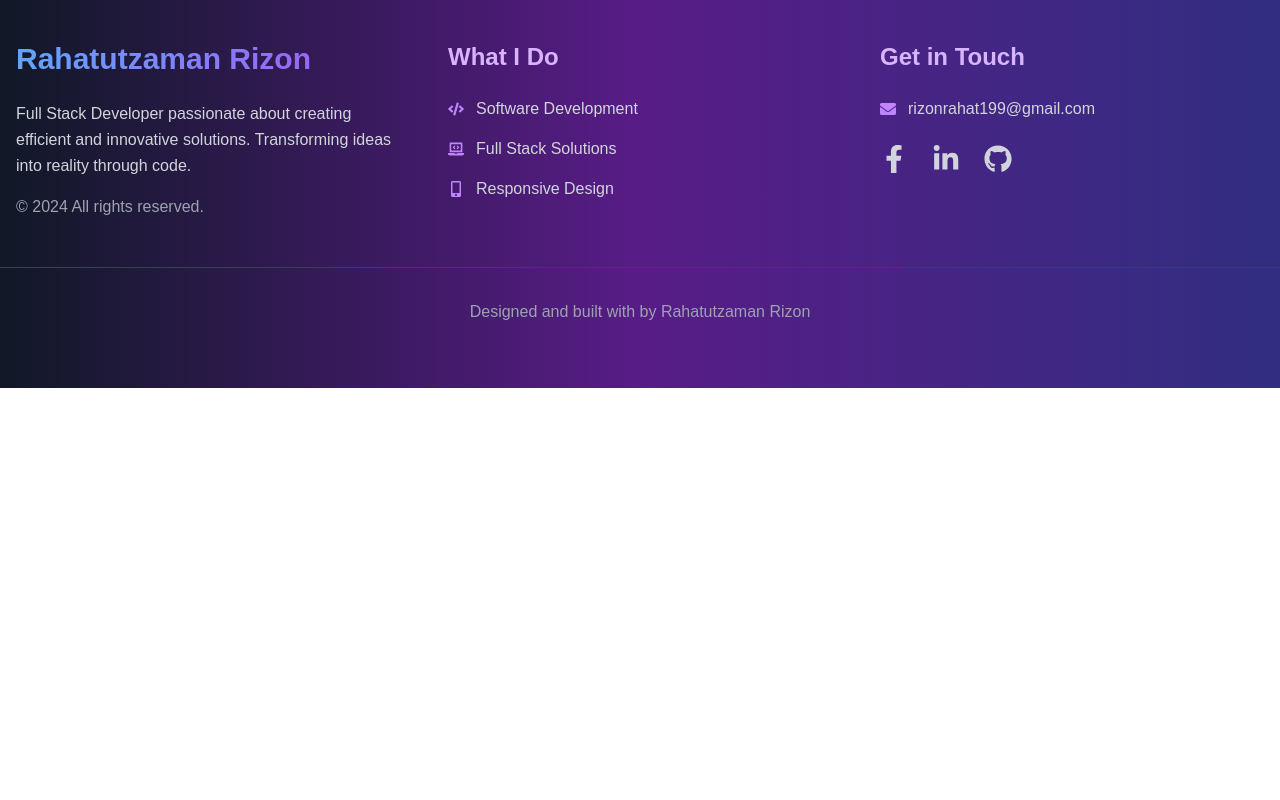
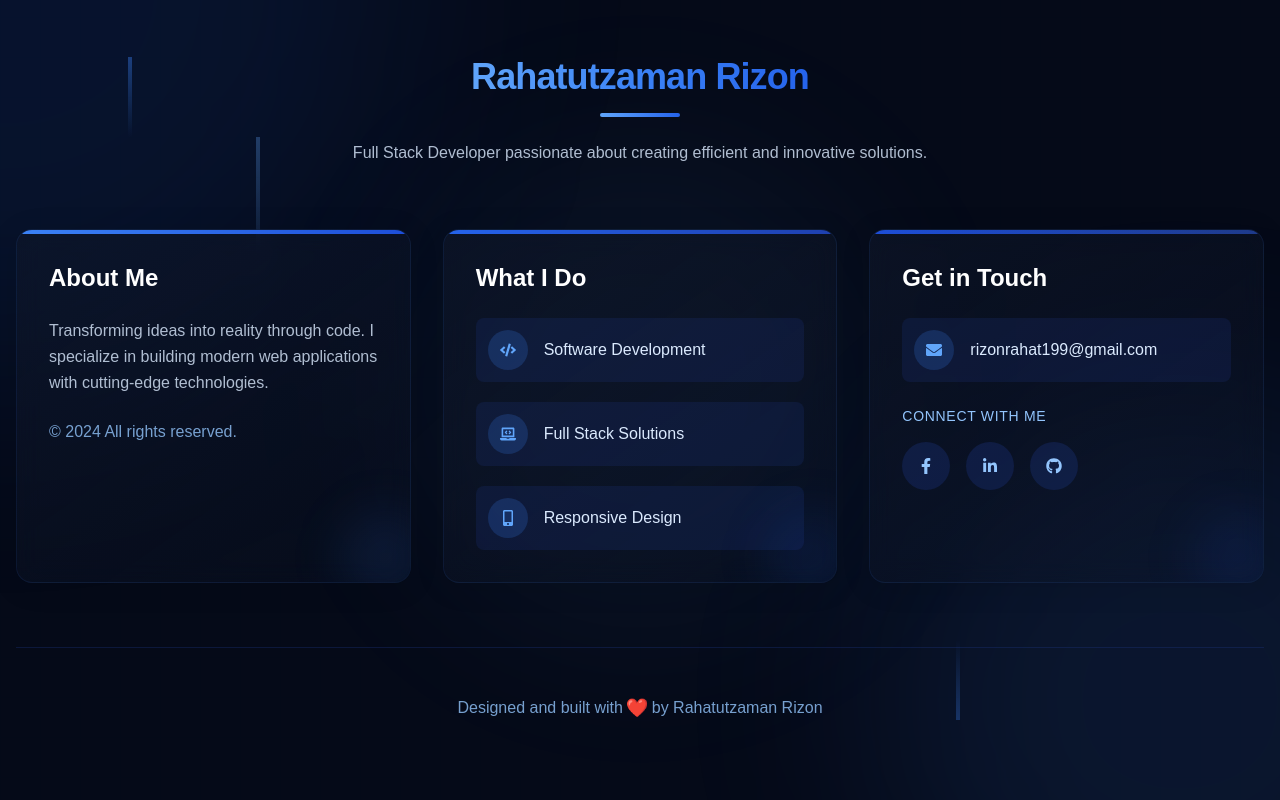
Before and after one commit to rahatutzaman-rizon/Rahatutzaman-Rizon-portfolio, a Next.js app: page / in a window 1280 px wide. Shown: the part 9758-10558 px from the top of the page. Before the commit the page ends 10146 px from the top, so only its background shows below. Built offline with nearby package versions, Linux system fonts and the light colour scheme; no server answers.

Commit message:
add footer design

```diff
--- a/src/components/shared/footer.tsx
+++ b/src/components/shared/footer.tsx
@@ -1,8 +1,8 @@
-'use client'
+"use client"
 
-import React from 'react'
-import { motion } from 'framer-motion'
-import { FaFacebookF, FaLinkedinIn, FaGithub, FaEnvelope, FaCode, FaLaptopCode, FaMobileAlt } from 'react-icons/fa'
+import type React from "react"
+import { motion } from "framer-motion"
+import { FaFacebookF, FaLinkedinIn, FaGithub, FaEnvelope, FaCode, FaLaptopCode, FaMobileAlt } from "react-icons/fa"
 
 const Footer: React.FC = () => {
   const currentYear = new Date().getFullYear()
@@ -27,112 +27,204 @@ const Footer: React.FC = () => {
   }
 
   return (
-    <footer className="bg-gradient-to-r from-gray-900 via-purple-900 to-indigo-900 text-white py-16">
+    <footer className="relative py-20 overflow-hidden bg-[#050A18]">
+      {/* Animated background elements */}
+      <div className="absolute inset-0 overflow-hidden">
+        <div className="absolute top-0 left-0 w-[800px] h-[800px] rounded-full bg-blue-600/10 blur-[120px] -translate-x-1/2 -translate-y-1/2"></div>
+        <div className="absolute bottom-0 right-0 w-[600px] h-[600px] rounded-full bg-blue-500/10 blur-[100px] translate-x-1/3 translate-y-1/3"></div>
+        <div className="absolute top-1/2 left-1/2 w-[500px] h-[500px] rounded-full bg-blue-400/5 blur-[80px] -translate-x-1/2 -translate-y-1/2"></div>
+
+        {/* Decorative elements */}
+        <div className="absolute top-20 left-[10%] w-1 h-20 bg-gradient-to-b from-blue-500 to-transparent opacity-40"></div>
+        <div className="absolute top-40 left-[20%] w-1 h-40 bg-gradient-to-b from-blue-400 to-transparent opacity-30"></div>
+        <div className="absolute top-10 right-[15%] w-1 h-30 bg-gradient-to-b from-blue-500 to-transparent opacity-40"></div>
+        <div className="absolute bottom-20 right-[25%] w-1 h-20 bg-gradient-to-b from-transparent to-blue-500 opacity-30"></div>
+
+        {/* Grid pattern */}
+        <div className="absolute inset-0 bg-[linear-gradient(rgba(0,30,60,0.1)_1px,transparent_1px),linear-gradient(90deg,rgba(0,30,60,0.1)_1px,transparent_1px)] bg-[size:40px_40px] opacity-[0.15]"></div>
+      </div>
+
+      <div className="container relative z-10 px-4 mx-auto max-w-7xl">
+        {/* Logo and tagline section */}
         <motion.div
-        className="container mx-auto px-4"
+          className="flex flex-col items-center justify-center mb-16 text-center"
+          initial={{ opacity: 0, y: -20 }}
+          whileInView={{ opacity: 1, y: 0 }}
+          transition={{ duration: 0.7 }}
+          viewport={{ once: true }}
+        >
+          <h2 className="text-4xl font-bold tracking-tight bg-clip-text text-transparent bg-gradient-to-r from-blue-400 via-blue-500 to-blue-600">
+            Rahatutzaman Rizon
+          </h2>
+          <div className="w-20 h-1 mx-auto mt-4 mb-6 bg-gradient-to-r from-blue-400 to-blue-600 rounded-full"></div>
+          <p className="max-w-2xl text-blue-100/80">
+            Full Stack Developer passionate about creating efficient and innovative solutions.
+          </p>
+        </motion.div>
+
+        <motion.div
+          className="grid grid-cols-1 gap-8 md:grid-cols-3"
           variants={containerVariants}
           initial="hidden"
           whileInView="visible"
           viewport={{ once: true, amount: 0.3 }}
         >
-        <div className="grid grid-cols-1 md:grid-cols-3 gap-12">
           {/* About Section */}
-          <motion.div variants={itemVariants}>
-            <h3 className="text-3xl font-bold mb-6 bg-clip-text text-transparent bg-gradient-to-r from-blue-400 to-purple-500">
-              Rahatutzaman Rizon
-            </h3>
-            <p className="text-gray-300 mb-4 leading-relaxed">
-              Full Stack Developer passionate about creating efficient and innovative solutions.
-              Transforming ideas into reality through code.
+          <motion.div
+            variants={itemVariants}
+            className="relative p-8 overflow-hidden rounded-2xl backdrop-blur-md"
+            style={{
+              background: "linear-gradient(145deg, rgba(15,23,42,0.6), rgba(15,23,42,0.2))",
+              boxShadow: "0 4px 30px rgba(0, 0, 0, 0.1)",
+              border: "1px solid rgba(59, 130, 246, 0.1)",
+            }}
+          >
+            <div className="absolute top-0 left-0 w-full h-1 bg-gradient-to-r from-blue-500 to-blue-700"></div>
+            <h3 className="mb-6 text-2xl font-semibold text-white">About Me</h3>
+            <p className="mb-6 leading-relaxed text-blue-100/80">
+              Transforming ideas into reality through code. I specialize in building modern web applications with
+              cutting-edge technologies.
             </p>
-            <p className="text-gray-400">
-              &copy; {currentYear} All rights reserved.
-            </p>
+            <p className="text-blue-300/80">&copy; {currentYear} All rights reserved.</p>
+
+            {/* Decorative element */}
+            <div className="absolute -bottom-6 -right-6 w-24 h-24 rounded-full bg-blue-500/10 blur-xl"></div>
           </motion.div>
 
           {/* Services */}
-          <motion.div variants={itemVariants}>
-            <h4 className="text-2xl font-semibold mb-6 text-purple-300">What I Do</h4>
-            <ul className="space-y-4">
-              <li className="flex items-center text-gray-300 hover:text-purple-300 transition-colors duration-300">
-                <FaCode className="mr-3 text-purple-400" /> Software Development
-              </li>
-              <li className="flex items-center text-gray-300 hover:text-purple-300 transition-colors duration-300">
-                <FaLaptopCode className="mr-3 text-purple-400" /> Full Stack Solutions
-              </li>
-              <li className="flex items-center text-gray-300 hover:text-purple-300 transition-colors duration-300">
-                <FaMobileAlt className="mr-3 text-purple-400" /> Responsive Design
-              </li>
+          <motion.div
+            variants={itemVariants}
+            className="relative p-8 overflow-hidden rounded-2xl backdrop-blur-md"
+            style={{
+              background: "linear-gradient(145deg, rgba(15,23,42,0.6), rgba(15,23,42,0.2))",
+              boxShadow: "0 4px 30px rgba(0, 0, 0, 0.1)",
+              border: "1px solid rgba(59, 130, 246, 0.1)",
+            }}
+          >
+            <div className="absolute top-0 left-0 w-full h-1 bg-gradient-to-r from-blue-600 to-blue-800"></div>
+            <h4 className="mb-6 text-2xl font-semibold text-white">What I Do</h4>
+            <ul className="space-y-5">
+              <motion.li
+                className="flex items-center p-3 transition-all rounded-lg bg-blue-900/20 hover:bg-blue-900/30 hover:translate-x-1"
+                whileHover={{ scale: 1.02 }}
+                transition={{ type: "spring", stiffness: 400, damping: 10 }}
+              >
+                <div className="flex items-center justify-center w-10 h-10 mr-4 rounded-full bg-blue-500/20">
+                  <FaCode className="text-blue-400" />
+                </div>
+                <span className="text-blue-100">Software Development</span>
+              </motion.li>
+
+              <motion.li
+                className="flex items-center p-3 transition-all rounded-lg bg-blue-900/20 hover:bg-blue-900/30 hover:translate-x-1"
+                whileHover={{ scale: 1.02 }}
+                transition={{ type: "spring", stiffness: 400, damping: 10 }}
+              >
+                <div className="flex items-center justify-center w-10 h-10 mr-4 rounded-full bg-blue-500/20">
+                  <FaLaptopCode className="text-blue-400" />
+                </div>
+                <span className="text-blue-100">Full Stack Solutions</span>
+              </motion.li>
+
+              <motion.li
+                className="flex items-center p-3 transition-all rounded-lg bg-blue-900/20 hover:bg-blue-900/30 hover:translate-x-1"
+                whileHover={{ scale: 1.02 }}
+                transition={{ type: "spring", stiffness: 400, damping: 10 }}
+              >
+                <div className="flex items-center justify-center w-10 h-10 mr-4 rounded-full bg-blue-500/20">
+                  <FaMobileAlt className="text-blue-400" />
+                </div>
+                <span className="text-blue-100">Responsive Design</span>
+              </motion.li>
             </ul>
+
+            {/* Decorative element */}
+            <div className="absolute -bottom-6 -right-6 w-24 h-24 rounded-full bg-blue-600/10 blur-xl"></div>
           </motion.div>
 
           {/* Contact & Social */}
-          <motion.div variants={itemVariants}>
-            <h4 className="text-2xl font-semibold mb-6 text-purple-300">Get in Touch</h4>
-            <a
+          <motion.div
+            variants={itemVariants}
+            className="relative p-8 overflow-hidden rounded-2xl backdrop-blur-md"
+            style={{
+              background: "linear-gradient(145deg, rgba(15,23,42,0.6), rgba(15,23,42,0.2))",
+              boxShadow: "0 4px 30px rgba(0, 0, 0, 0.1)",
+              border: "1px solid rgba(59, 130, 246, 0.1)",
+            }}
+          >
+            <div className="absolute top-0 left-0 w-full h-1 bg-gradient-to-r from-blue-700 to-blue-900"></div>
+            <h4 className="mb-6 text-2xl font-semibold text-white">Get in Touch</h4>
+
+            <motion.a
               href="mailto:rizonrahat199@gmail.com"
-              className="flex items-center text-gray-300 hover:text-purple-300 transition-colors duration-300 mb-6"
+              className="flex items-center p-3 mb-6 transition-all rounded-lg bg-blue-900/20 hover:bg-blue-900/30"
+              whileHover={{ scale: 1.02, x: 5 }}
+              transition={{ type: "spring", stiffness: 400, damping: 10 }}
             >
-              <FaEnvelope className="mr-3 text-purple-400" />
-              rizonrahat199@gmail.com
-            </a>
-            <div className="flex space-x-6">
+              <div className="flex items-center justify-center w-10 h-10 mr-4 rounded-full bg-blue-500/20">
+                <FaEnvelope className="text-blue-400" />
+              </div>
+              <span className="text-blue-100">rizonrahat199@gmail.com</span>
+            </motion.a>
+
+            <h5 className="mb-4 text-sm font-medium tracking-wider text-blue-300 uppercase">Connect With Me</h5>
+            <div className="flex space-x-4">
               <motion.a
                 href="https://www.facebook.com/rahatutzaman.rizon"
-                className="text-gray-300 hover:text-blue-400 transition-colors duration-300"
+                className="flex items-center justify-center w-12 h-12 transition-all rounded-full bg-blue-900/30 hover:bg-blue-800/40"
+                whileHover="hover"
                 variants={socialIconVariants}
-                whileHover="hover"
               >
-                <FaFacebookF size={28} />
+                <FaFacebookF className="text-blue-300" />
               </motion.a>
+
               <motion.a
                 href="https://www.linkedin.com/in/rahatutzamanrizon/"
-                className="text-gray-300 hover:text-blue-500 transition-colors duration-300"
+                className="flex items-center justify-center w-12 h-12 transition-all rounded-full bg-blue-900/30 hover:bg-blue-800/40"
+                whileHover="hover"
                 variants={socialIconVariants}
-                whileHover="hover"
               >
-                <FaLinkedinIn size={28} />
+                <FaLinkedinIn className="text-blue-300" />
               </motion.a>
+
               <motion.a
                 href="https://github.com/rahatutzaman-rizon"
-                className="text-gray-300 hover:text-gray-100 transition-colors duration-300"
+                className="flex items-center justify-center w-12 h-12 transition-all rounded-full bg-blue-900/30 hover:bg-blue-800/40"
+                whileHover="hover"
                 variants={socialIconVariants}
-                whileHover="hover"
               >
-                <FaGithub size={28} />
+                <FaGithub className="text-blue-300" />
               </motion.a>
             </div>
+
+            {/* Decorative element */}
+            <div className="absolute -bottom-6 -right-6 w-24 h-24 rounded-full bg-blue-700/10 blur-xl"></div>
           </motion.div>
-        </div>
         </motion.div>
 
         {/* Bottom Bar */}
         <motion.div
-        className="mt-12 pt-8 border-t border-gray-700"
-        variants={itemVariants}
-      >
-        <div className="container mx-auto px-4 text-center">
-          <motion.p
-            className="text-gray-400"
+          className="relative z-10 pt-12 mt-16 text-center border-t border-blue-900/30"
           initial={{ opacity: 0, y: 20 }}
           whileInView={{ opacity: 1, y: 0 }}
-            transition={{ duration: 0.5 }}
+          transition={{ duration: 0.7, delay: 0.2 }}
           viewport={{ once: true }}
         >
-            Designed and built with{' '}
+          <p className="text-blue-300/80">
+            Designed and built with{" "}
             <motion.span
-              className="text-red-500"
+              className="inline-block text-blue-500"
               animate={{ scale: [1, 1.2, 1] }}
-              transition={{ repeat: Infinity, duration: 1.5 }}
+              transition={{ repeat: Number.POSITIVE_INFINITY, duration: 1.5 }}
             >
-
-            </motion.span>{' '}
+              ❤️
+            </motion.span>{" "}
             by Rahatutzaman Rizon
-          </motion.p>
+          </p>
+        </motion.div>
       </div>
-      </motion.div>
     </footer>
   )
 }
 
-export default Footer;
+export default Footer
```
Lines whose indentation alone changed are shown as unchanged.
